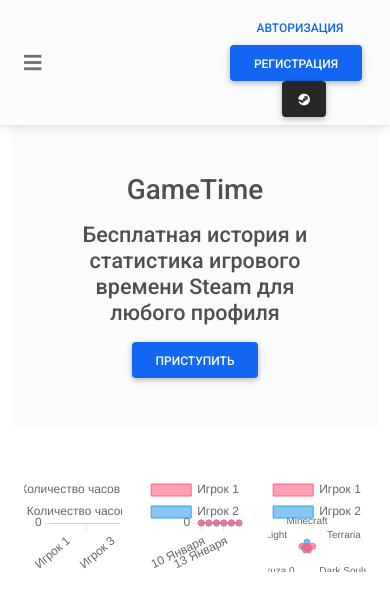
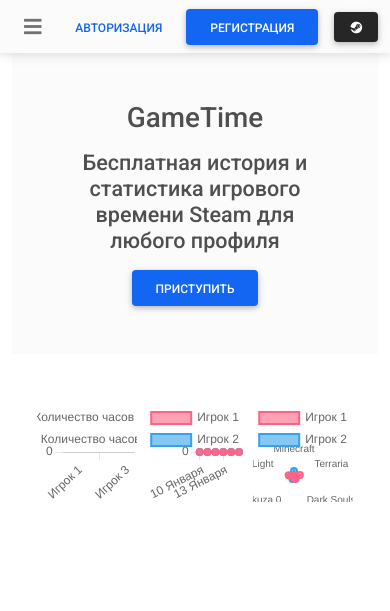
Before and after one commit to Alehandreus/GTInfo-2, a Django app: page / in a window 390 px wide. Shown: the top 611 px of the page. Run offline with Django 3.2, Linux system fonts and the light colour scheme; some libraries are stand-ins or nearby versions.

Commit message:
Improved view on most mobile devices

```diff
--- a/start_page/templates/start_page/main.html
+++ b/start_page/templates/start_page/main.html
@@ -7,15 +7,15 @@
     <h4 class="mb-3">Бесплатная история и статистика игрового времени Steam для любого профиля</h4>
     <a class="btn btn-primary" href="" role="button">Приступить</a>
 </div>
-<div class="container">
-    <div class="row mt-5">
-        <div class="col-4">
+<div class="container-fluid">
+    <div class="flex-row d-flex flex-wrap justify-content-center mt-5 ms-1 me-1">
+        <div class="col-md-3 col-sm-12 ms-1 me-1">
             <canvas id="myChart" width="100" height="100"></canvas>
         </div>
-        <div class="col-4">
+        <div class="col-md-3 col-sm-12 ms-1 me-1">
             <canvas id="myChart2" width="100" height="100"></canvas>
         </div>
-        <div class="col-4">
+        <div class="col-md-3 col-sm-12 ms-1 me-1">
             <canvas id="myChart3" width="100" height="100"></canvas>
         </div>
      </div>
@@ -39,7 +39,7 @@
                 'rgba(54, 162, 235, 1)',
                 'rgba(255, 206, 86, 1)',
             ],
-            borderWidth: 1
+            borderWidth: 2
         },
         {
             label: 'Количество часов в Dota',
@@ -54,7 +54,7 @@
                 'rgba(54, 162, 235, 1)',
                 'rgba(255, 206, 86, 1)',
             ],
-            borderWidth: 1
+            borderWidth: 2
         }]
     },
     options: {
@@ -75,14 +75,14 @@
             data: [38, 47, 54, 60, 63, 65],
             backgroundColor: 'rgba(255, 99, 132, 0.6)',
             borderColor: 'rgba(255, 99, 132, 1)',
-            borderWidth: 1
+            borderWidth: 2
         },
         {
             label: 'Игрок 2',
             data: [34, 42, 42, 50, 59, 68],
             backgroundColor: 'rgba(54, 162, 235, 0.6)',
             borderColor: 'rgba(54, 162, 235, 1)',
-            borderWidth: 1
+            borderWidth: 2
         }]
     },
     options: {
@@ -103,14 +103,14 @@
             data: [38, 147, 60, 15, 132],
             backgroundColor: 'rgba(255, 99, 132, 0.6)',
             borderColor: 'rgba(255, 99, 132, 1)',
-            borderWidth: 1
+            borderWidth: 2
         },
         {
             label: 'Игрок 2',
             data: [140, 42, 12, 59, 68],
             backgroundColor: 'rgba(54, 162, 235, 0.6)',
             borderColor: 'rgba(54, 162, 235, 1)',
-            borderWidth: 1
+            borderWidth: 2
         }]
     },
 });
--- a/templates/nav.html
+++ b/templates/nav.html
@@ -38,7 +38,7 @@
     <!-- Collapsible wrapper -->
 
     <!-- Right elements -->
-    <ul class="d-flex align-items-center navbar-nav">
+    <ul class="align-items-center navbar-nav flex-row">
         {% if user.is_authenticated %}
       <!-- Avatar -->
         <li class="nav-item dropdown">
@@ -75,18 +75,24 @@
       </ul>
         </li>
         {% else %}
-        <a role="button" class="btn btn-link px-3 me-2 text-theme">
+      <li class="nav-item">
+        <a role="button" class="btn btn-link px-3 me-2 text-theme nav-item d-flex align-items-center">
           Авторизация
         </a>
-        <a role="button" class="btn btn-primary btn-theme me-3">
+        </li>
+      <li class="nav-item">
+        <a role="button" class="btn btn-primary btn-theme me-3 nav-item d-flex align-items-center">
           Регистрация
         </a>
+      </li>
+      <li class="nav-item">
         <a
-          class="btn btn-dark px-3"
+          class="btn btn-dark px-3 nav-item d-flex align-items-center"
           href="https://steamcommunity.com"
           role="button"
           ><i class="fab fa-steam"></i
         ></a>
+      </li>
         {% endif %}
 
     </ul>
```
